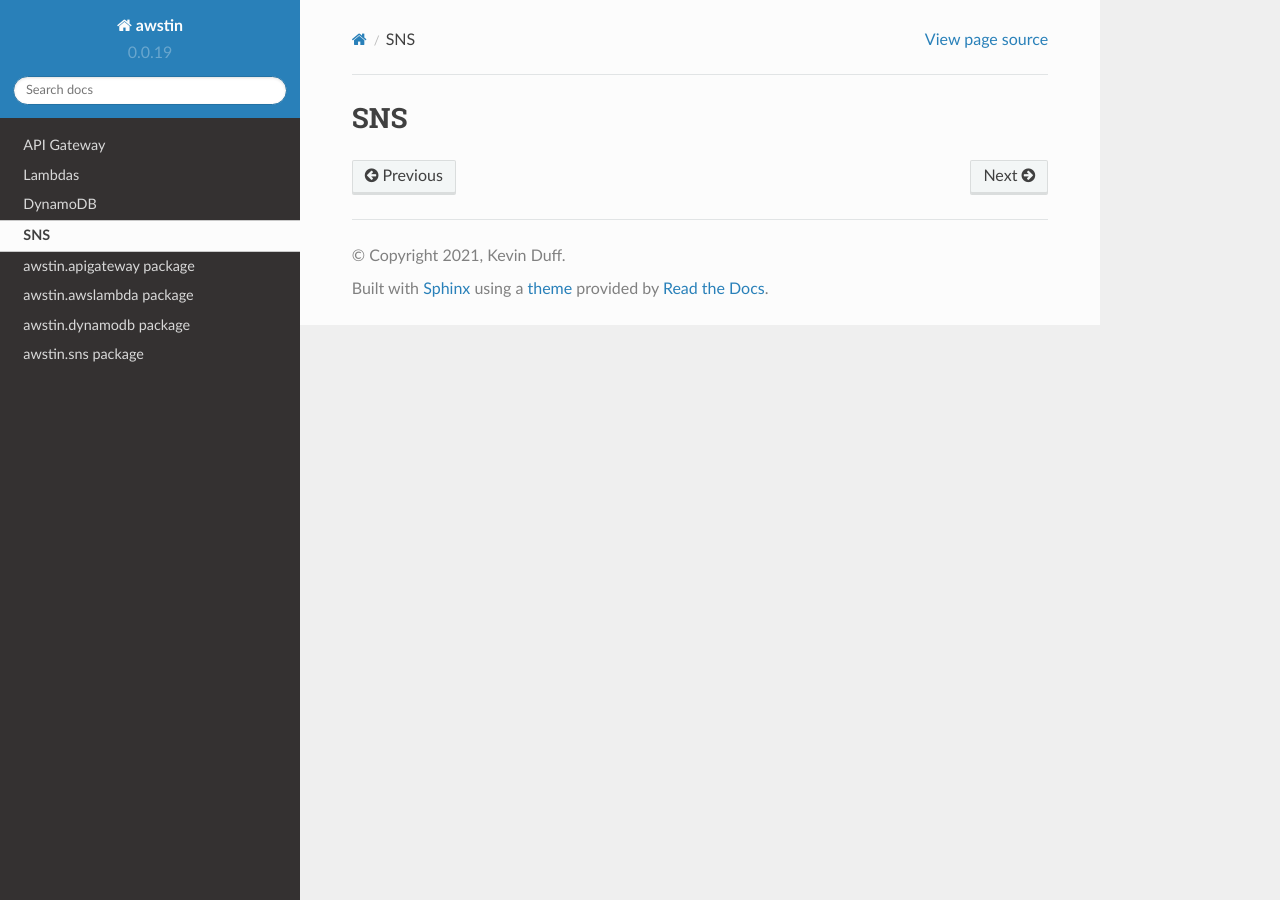
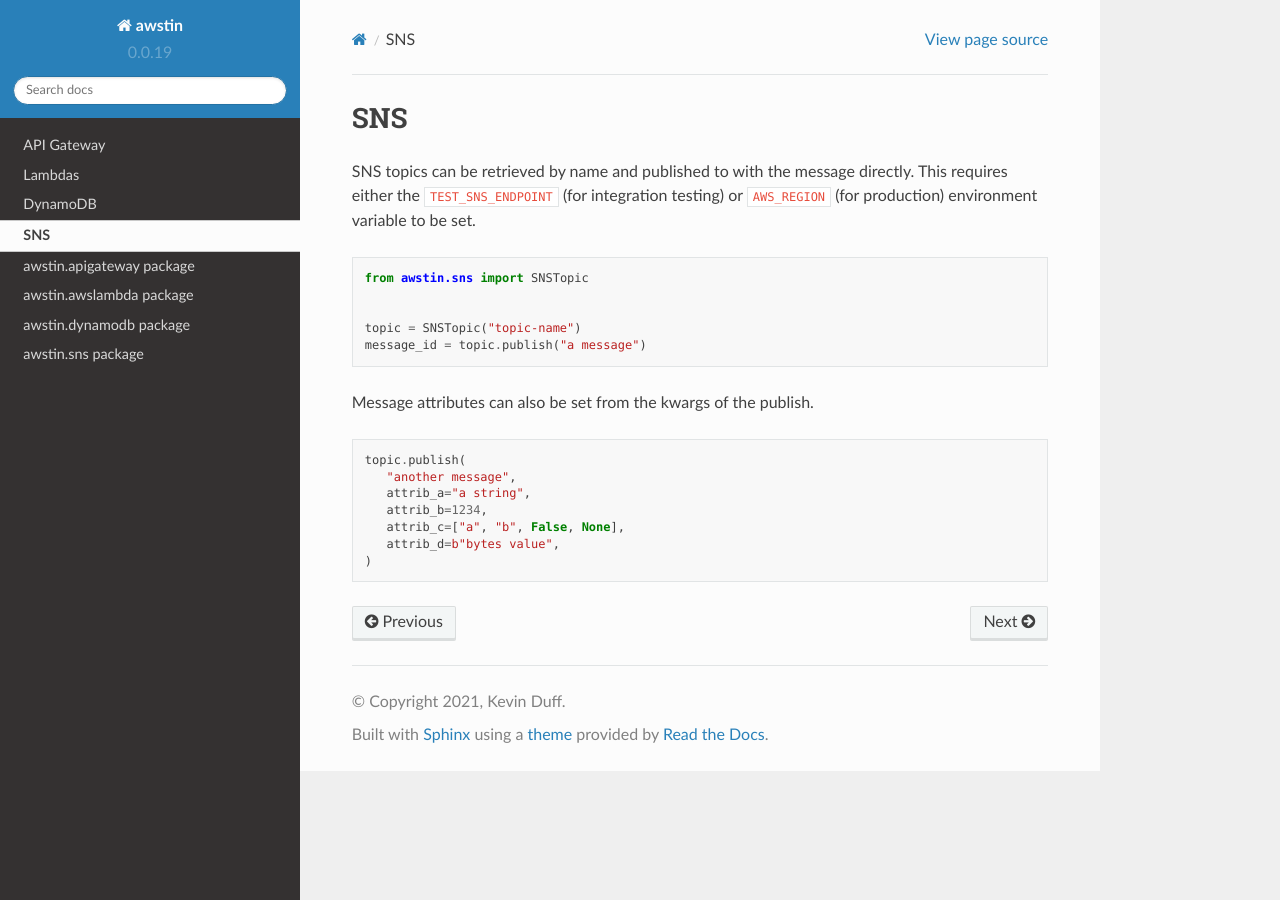
Before and after one commit to k2bd/awstin, a Sphinx documentation site: the page built from docs/user/sns/index.rst, in a window 1280 px wide. Built offline with Sphinx 7.4.7 and the Read the Docs theme 2.0.0, drawn with Linux system fonts in a browser that asks for light colours.

Commit message:
First version of user docs done (#82)
* First version of user docs

* Add awstin to doc requirements

* Working on docs CI

* Update CI

* More specific CI

* Format examples

* ISORT

Co-authored-by: Kevin Duff <kevin.duff@cmrsurgical.com>

```diff
--- /dev/null
+++ b/docs/requirements.txt
@@ -0,0 +1 @@
+sphinx-rtd-theme==0.5.0
--- a/docs/user/apigateway/index.rst
+++ b/docs/user/apigateway/index.rst
@@ -4,3 +4,6 @@ API Gateway
 
 .. toctree::
    :maxdepth: 2
+
+   auth
+   websockets
--- a/docs/user/sns/index.rst
+++ b/docs/user/sns/index.rst
@@ -2,5 +2,26 @@
 SNS
 ===
 
-.. toctree::
-   :maxdepth: 2
+SNS topics can be retrieved by name and published to with the message directly.
+This requires either the ``TEST_SNS_ENDPOINT`` (for integration testing) or
+``AWS_REGION`` (for production) environment variable to be set.
+
+.. code-block:: python
+
+   from awstin.sns import SNSTopic
+
+
+   topic = SNSTopic("topic-name")
+   message_id = topic.publish("a message")
+
+Message attributes can also be set from the kwargs of the publish.
+
+.. code-block:: python
+
+   topic.publish(
+      "another message",
+      attrib_a="a string",
+      attrib_b=1234,
+      attrib_c=["a", "b", False, None],
+      attrib_d=b"bytes value",
+   )
--- a/setup.py
+++ b/setup.py
@@ -1,6 +1,6 @@
 import setuptools
+
 from awstin import __version__
-
 
 with open("README.md", "r") as fh:
     long_description = fh.read()
```
Also changed, not shown: README.md (+20 -20 lines), docs/user/apigateway/auth.rst (added, +34 -0 lines), docs/user/apigateway/websockets.rst (added, +12 -0 lines), 13 other files.
